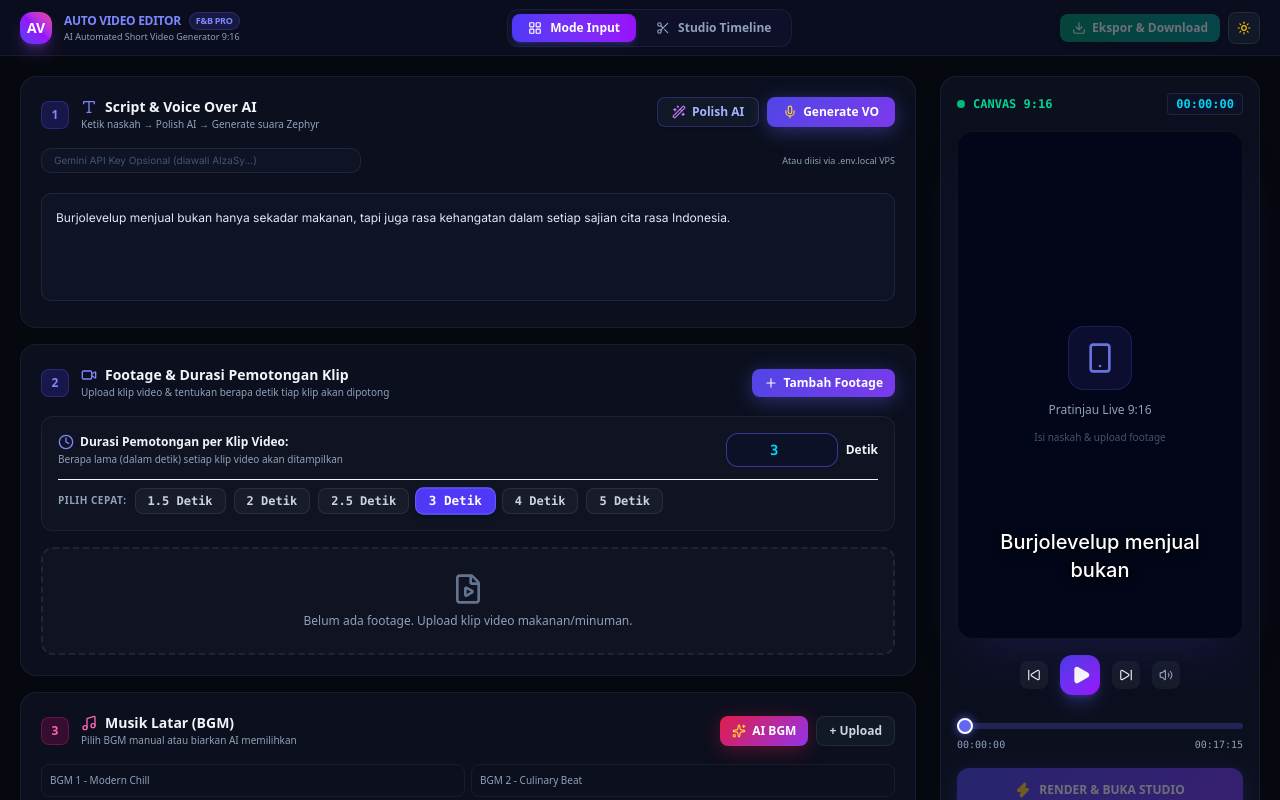
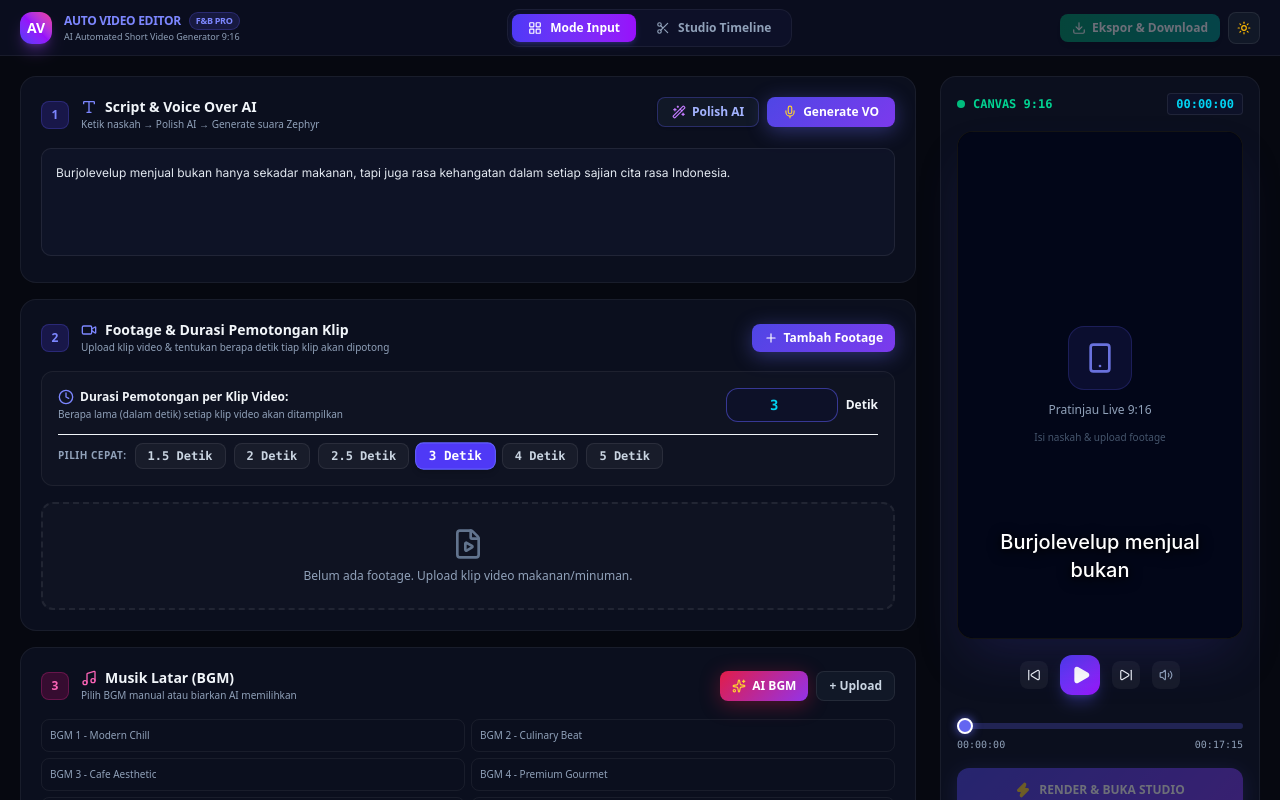
Before and after one commit to hhsjaar/videoeditorai, a Next.js app: page / in a window 1280 px wide. Shown: the top 800 px of the page. Built offline with nearby package versions, Linux system fonts and the light colour scheme.

Commit message:
revert: remove UI input field for Gemini API key, manage 100% via VPS env

```diff
--- a/src/app/page.tsx
+++ b/src/app/page.tsx
@@ -549,13 +549,6 @@
     }
   };
 
-  const [userApiKey, setUserApiKey] = useState("");
-
-  useEffect(() => {
-    const savedKey = localStorage.getItem("gemini_api_key");
-    if (savedKey) setUserApiKey(savedKey);
-  }, []);
-
   const handleGenerateAudio = async () => {
     const text = polishedScript || rawScript;
     if (!text.trim()) return alert("Tuliskan naskah terlebih dahulu!");
@@ -564,7 +557,7 @@
       const res = await fetch("/api/generate-speech", {
         method: "POST",
         headers: { "Content-Type": "application/json" },
-        body: JSON.stringify({ text, voiceName: "Zephyr", apiKey: userApiKey }),
+        body: JSON.stringify({ text, voiceName: "Zephyr" }),
       });
       if (!res.ok) {
         const d = await res.json();
@@ -990,28 +983,6 @@
                 </div>
               </div>
 
-              <div className="flex items-center justify-between gap-2 pb-1">
-                <div className="flex items-center gap-2 flex-1 max-w-xs">
-                  <input
-                    type="password"
-                    placeholder="Gemini API Key Opsional (diawali AIzaSy...)"
-                    value={userApiKey}
-                    onChange={(e) => {
-                      setUserApiKey(e.target.value);
-                      localStorage.setItem("gemini_api_key", e.target.value);
-                    }}
-                    className={`w-full text-[10px] px-3 py-1 rounded-lg border ${inputCls}`}
-                  />
-                </div>
-                {userApiKey ? (
-                  <span className="text-[9px] text-emerald-400 font-bold flex items-center gap-1">
-                    <CheckCircle2 className="w-3 h-3" /> Key Tersimpan
-                  </span>
-                ) : (
-                  <span className="text-[9px] text-slate-400">Atau diisi via .env.local VPS</span>
-                )}
-              </div>
-
               <textarea
                 rows={4}
                 placeholder="Masukkan naskah video promosi brand F&B Anda di sini..."
```
